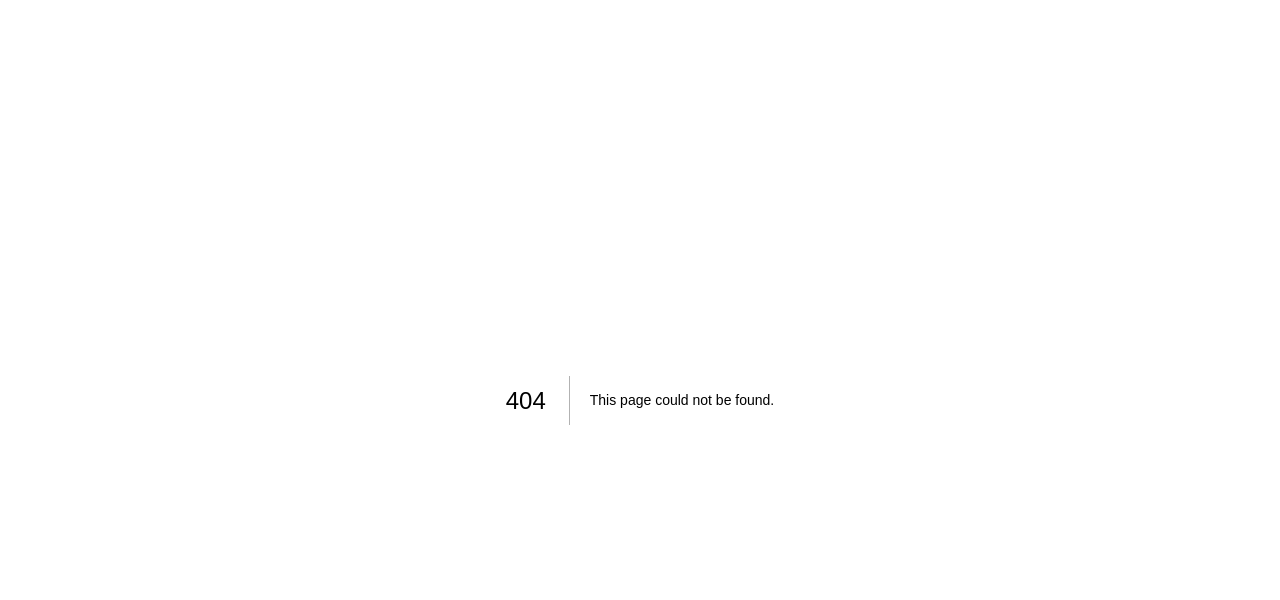
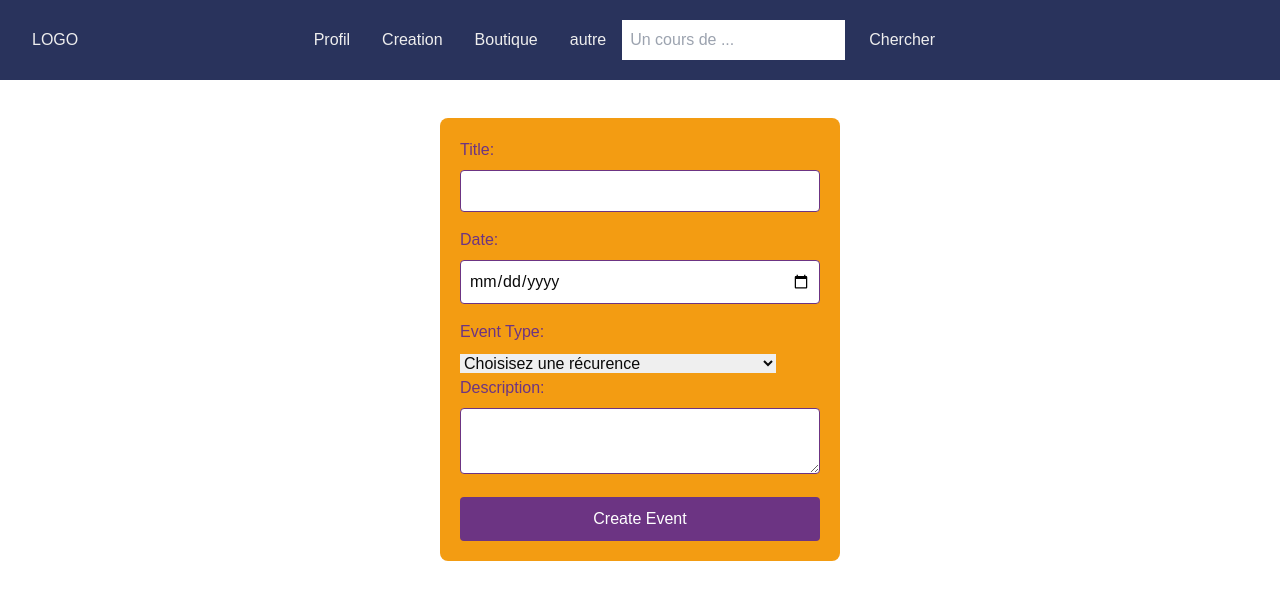
Before and after one commit to Ksyl25/Projet_Dance, a Next.js app: page /creation in a window 1280 px wide. Before the commit this address had no page. Shown: the top 600 px of the page. Built offline with nearby package versions, Linux system fonts and the light colour scheme.

Commit message:
Shop + Création
Style Shop + Création front end

```diff
--- /dev/null
+++ b/app/creation/page.tsx
@@ -0,0 +1,31 @@
+"use client"
+
+import Image from "next/image";
+import React from "react";
+import Link from "next/link";
+
+
+
+/*const profil = () => {
+  return (
+    <div>profil</div>
+  )
+}
+
+export default profil*/
+
+import Navbar from "../../Components/NavBar";
+import EventForm from "../../Components/FormEvenement";
+function App() {
+    const handleEventSubmit = () => {
+        // TODO on envoie le form a la base de donnée
+      };
+	return (
+		<React.Fragment>
+			<Navbar/>
+            <EventForm onSubmit={handleEventSubmit} />
+		</React.Fragment>
+	);
+}
+
+export default App;
--- /dev/null
+++ b/app/shop/page.tsx
@@ -0,0 +1,24 @@
+"use client"
+
+import Image from "next/image";
+import React from "react";
+import Link from "next/link";
+
+import Navbar from "../../Components/NavBar";
+import ProductList from "../../Components/Shop";
+import ProductCart from "../../Components/Shop bas"
+
+
+function App() {
+    const handleEventSubmit = () => {
+        // TODO on envoie le form a la base de donnée
+      };
+	return (
+		<React.Fragment>
+			<Navbar/>
+            <ProductCart />
+		</React.Fragment>
+	);
+}
+
+export default App;
--- a/components/Categorie.jsx
+++ b/components/Categorie.jsx
@@ -13,16 +13,16 @@ function Categorie({nom}) {
 		  lien = "../profil"
 		  break;
 		case 'Mes Cours':
-			lien = "../Cours"
+			lien = "../cours"
 			break;
-		case 'Finances':
-		  lien = "../Finances"
+		case 'Creation':
+		  lien = "../creation"
 		  break;
 		  case 'Boutique':
-			lien = "../Boutique"
+			lien = "../shop"
 			break;
 		default:
-			lien = "#"
+			lien = "../test"
 			break;
 	  }
 	return (
--- /dev/null
+++ b/components/EventForm.css
@@ -0,0 +1,39 @@
+.event-form {
+    max-width: 400px;
+    margin: 0 auto;
+    padding: 20px;
+    background-color: #F39C12; /* Orange */
+    border-radius: 8px;
+    margin-top: 3% ;
+  }
+
+  .form-label {
+    display: block;
+    margin-bottom: 8px;
+    color: #6C3483; /* Purple */
+  }
+
+  .form-input,
+  .form-textarea {
+    width: 100%;
+    padding: 8px;
+    margin-bottom: 16px;
+    border: 1px solid #6C3483; /* Purple */
+    border-radius: 4px;
+  }
+
+  .form-button {
+    display: block;
+    width: 100%;
+    padding: 10px;
+    background-color: #6C3483; /* Purple */
+    color: #FFFFFF;
+    border: none;
+    border-radius: 4px;
+    cursor: pointer;
+    transition: background-color 0.3s;
+  }
+
+  .form-button:hover {
+    background-color: #7D3C98; /* Darker Purple */
+  }
--- /dev/null
+++ b/components/FormEvenement.jsx
@@ -0,0 +1,79 @@
+import React, { useState } from 'react';
+import './EventForm.css'; // Importing external CSS file for styling
+
+const EventForm = ({ onSubmit }) => {
+  // State to manage form input values
+  const [title, setTitle] = useState('');
+  const [date, setDate] = useState('');
+  const [description, setDescription] = useState('');
+  const [eventType, setEventType] = useState('');
+
+  // Function to handle form submission
+  const handleSubmit = (e) => {
+    e.preventDefault();
+    // Creating the event object
+    const newEvent = {
+      title: title,
+      date: date,
+      description: description,
+      eventType: eventType
+    };
+    // Calling the onSubmit prop with the new event object
+    onSubmit(newEvent);
+    // Resetting the form fields
+    setTitle('');
+    setDate('');
+    setDescription('');
+    setEventType('');
+  };
+
+  return (
+    <form className="event-form" onSubmit={handleSubmit}>
+      <label className="form-label" htmlFor="title">Title:</label>
+      <input
+        className="form-input"
+        type="text"
+        id="title"
+        value={title}
+        onChange={(e) => setTitle(e.target.value)}
+        required
+      />
+      <label className="form-label" htmlFor="date">Date:</label>
+      <input
+        className="form-input"
+        type="date"
+        id="date"
+        value={date}
+        onChange={(e) => setDate(e.target.value)}
+        required
+      />
+      <label className="form-label" htmlFor="eventType">Event Type:</label>
+      <select
+        className="form-select"
+        id="eventType"
+        value={eventType}
+        onChange={(e) => setEventType(e.target.value)}
+        required
+      >
+        <option disabled selected value="">Choisisez une récurence</option>
+        <option value="unique">Date unique</option>
+        <option value="semaine">Toutes les semaines</option>
+        <option value="M/S">Chaque mois le même jour de la semaine</option>
+        <option value="M/J">Chaque mois le même jour </option>
+        <option value="A/j">Tout les ans le même jour </option>
+        <option value="A/S">Tout les ans même jour de la semaine </option>
+      </select>
+      <label className="form-label" htmlFor="description">Description:</label>
+      <textarea
+        className="form-textarea"
+        id="description"
+        value={description}
+        onChange={(e) => setDescription(e.target.value)}
+        required
+      ></textarea>
+      <button className="form-button" type="submit">Create Event</button>
+    </form>
+  );
+};
+
+export default EventForm;
--- a/components/NavBar.jsx
+++ b/components/NavBar.jsx
@@ -30,9 +30,9 @@ function Navbar() {
 			<h3>LOGO</h3>
 			<nav ref={navRef}>
 				<Categorie nom ="Profil" />
-				<a href="/#">Mes Cours</a>
-				<a href="/#">Finances</a>
-				<a href="/#">Boutique</a>
+				<Categorie nom ="Creation" />
+				<Categorie nom ="Boutique" />
+				<Categorie nom ="autre" />
 
         <SearchBar onSearch={handleSearch} />
 
--- /dev/null
+++ b/components/Shop bas.css
@@ -0,0 +1,24 @@
+.product-cart {
+    display: flex;
+    flex-direction: column;
+    align-items: center;
+  }
+
+  .cart-summary {
+    margin-top: 20px;
+    text-align: center;
+  }
+
+  .purchase-button {
+    background-color: #6C3483; /* Purple */
+    color: #fff;
+    border: none;
+    padding: 10px 20px;
+    cursor: pointer;
+    border-radius: 4px;
+    transition: background-color 0.3s;
+  }
+
+  .purchase-button:hover {
+    background-color: #7D3C98; /* Darker Purple */
+  }
--- /dev/null
+++ b/components/Shop bas.jsx
@@ -0,0 +1,71 @@
+import React, { useState } from 'react';
+import ProductList from './Shop';
+import './Shop bas.css'; // Importing external CSS file for styling
+
+const ProductCart = () => {
+  const initialProducts = [
+    { id: 1, name: 'Abonnement 1 moi', price: 40.0, quantity: 0 },
+    { id: 2, name: 'Abonnement a un cous', price: 105.0, quantity: 0 },
+    { id: 3, name: 'Carte cours solo', price: 15.0, quantity: 0 },
+    { id: 4, name: 'Carte cours duo', price: 15.0, quantity: 0 },
+  ];
+
+  const [products, setProducts] = useState(initialProducts);
+
+  // Function to handle incrementing the quantity
+  const incrementQuantity = (id) => {
+    setProducts(
+      products.map((product) =>
+        product.id === id
+          ? { ...product, quantity: product.quantity + 1 }
+          : product
+      )
+    );
+  };
+
+  // Function to handle decrementing the quantity
+  const decrementQuantity = (id) => {
+    setProducts(
+      products.map((product) =>
+        product.id === id && product.quantity > 0
+          ? { ...product, quantity: product.quantity - 1 }
+          : product
+      )
+    );
+  };
+
+  // Calculate the total price of all products
+  const calculateTotalPrice = () => {
+    return products.reduce(
+      (total, product) => total + product.price * product.quantity,
+      0
+    ).toFixed(2);
+  };
+
+  // Handle the purchase button click
+  const handlePurchase = () => {
+    alert('Purchase successful!');
+    // Reset the product quantities after purchase
+    setProducts(
+      products.map((product) => ({ ...product, quantity: 0 }))
+    );
+  };
+
+  return (
+    <div className="product-cart">
+      <ProductList
+        products={products}
+        incrementQuantity={incrementQuantity}
+        decrementQuantity={decrementQuantity}
+      />
+      <div className="cart-summary">
+        <h2>Total : {calculateTotalPrice()} €</h2>
+        <button className="purchase-button" onClick={handlePurchase}>
+          Buy Now
+        </button>
+      </div>
+    </div>
+  );
+};
+
+export default ProductCart;
--- /dev/null
+++ b/components/Shop.jsx
@@ -0,0 +1,34 @@
+import React from 'react';
+import './ProductList.css'; // Importing external CSS file for styling
+import ProductCart from "./Shop bas"
+
+const ProductList = ({ products, incrementQuantity, decrementQuantity }) => {
+  return (
+    <div className="product-list">
+      {products.map((product) => (
+        <div key={product.id} className="product-item">
+          <h3>{product.name}</h3>
+          <p>Prix: {product.price.toFixed(2)}€ </p>
+          <div className="quantity-controls">
+            <button
+              className="quantity-button"
+              onClick={() => decrementQuantity(product.id)}
+            >
+              -
+            </button>
+            <span className="quantity">{product.quantity}</span>
+            <button
+              className="quantity-button"
+              onClick={() => incrementQuantity(product.id)}
+            >
+              +
+            </button>
+          </div>
+          <p>Total: {(product.price * product.quantity).toFixed(2)} €</p>
+        </div>
+      ))}
+    </div>
+  );
+};
+
+export default ProductList;
```
Also changed, not shown: components/ProductList.css (added, +47 -0 lines).
